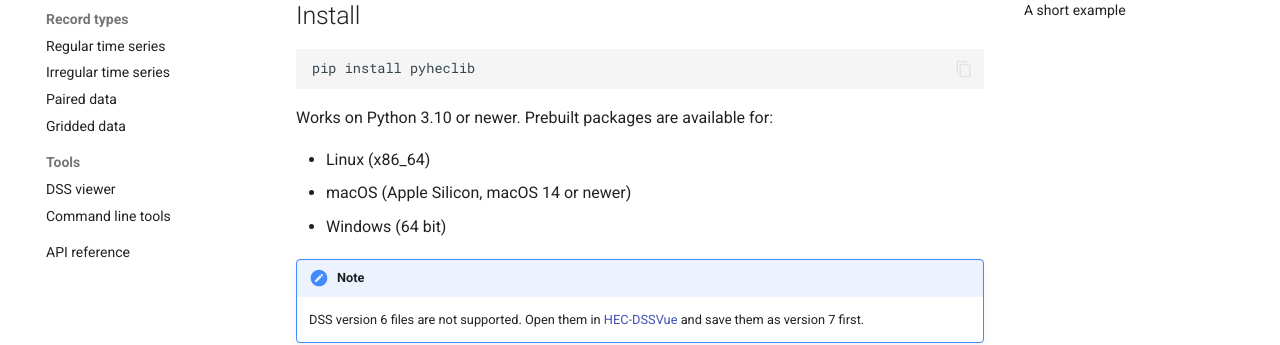
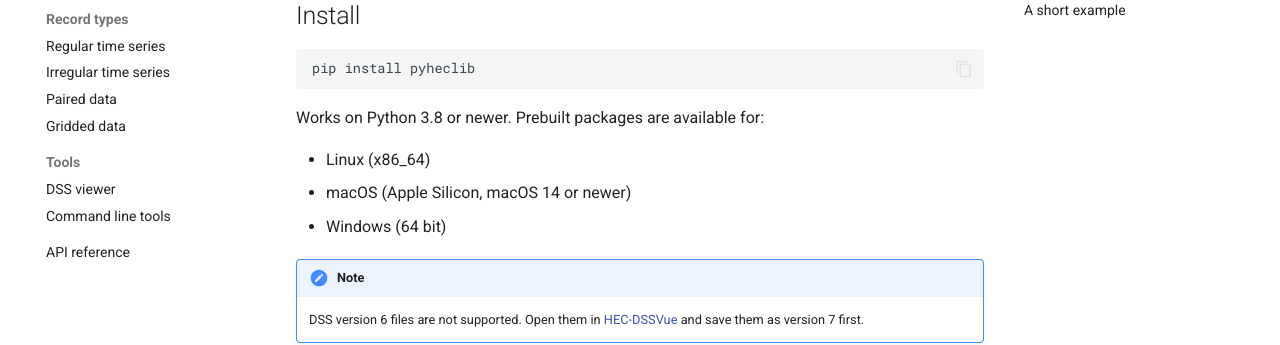
Before and after one commit to nzahasan/pyheclib, an MkDocs documentation site: the page built from docs/index.md, in a window 1280 px wide and 900 px high, scrolled down 523 px. Shown: the part 152-497 px from the top of the window. Built offline with MkDocs 1.6.1 and Material for MkDocs 9.7.7, drawn with Linux system fonts in a browser that asks for light colours; comment, search, counter and statistics services are not loaded.

Commit message:
Keep Python 3.8 and 3.9 support
- tests: 3.10 to 3.14 on the latest runners, 3.8 and 3.9 on ubuntu-24.04
  and windows (not available on ubuntu 26.04 or apple silicon macos)
- wheels for 3.8 to 3.14 on all platforms
- example generator works with pandas 2.0 (the last release for 3.8)

Co-Authored-By: Claude Opus 5.5 <noreply@anthropic.com>

````diff
--- a/docs/index.md
+++ b/docs/index.md
@@ -22,7 +22,7 @@ and pandas objects.
 pip install pyheclib
 ```
 
-Works on Python 3.10 or newer. Prebuilt packages are available for:
+Works on Python 3.8 or newer. Prebuilt packages are available for:
 
 - Linux (x86_64)
 - macOS (Apple Silicon, macOS 14 or newer)
--- a/pyproject.toml
+++ b/pyproject.toml
@@ -8,7 +8,7 @@ pythonpath = ["."]
 filterwarnings = ["ignore::DeprecationWarning:matplotlib.*", "ignore::DeprecationWarning:pyparsing.*"]
 
 [tool.cibuildwheel]
-build = "cp310-* cp311-* cp312-* cp313-* cp314-*"
+build = "cp38-* cp39-* cp310-* cp311-* cp312-* cp313-* cp314-*"
 skip = "*-musllinux_* *-win32 *-manylinux_i686"
 test-command = "python -c \"import pyheclib, pyheclib._core\""
 
--- a/setup.py
+++ b/setup.py
@@ -78,7 +78,7 @@ extension = [
 ]
 
 setup(
-	python_requires='>=3.10',
+	python_requires='>=3.8',
 	version='0.4.1',
 	name='pyheclib',
 	description='Read and write HEC-DSS version 7 files from Python',
````
Also changed, not shown: readme.md (+2 -2 lines), 2 other files.
